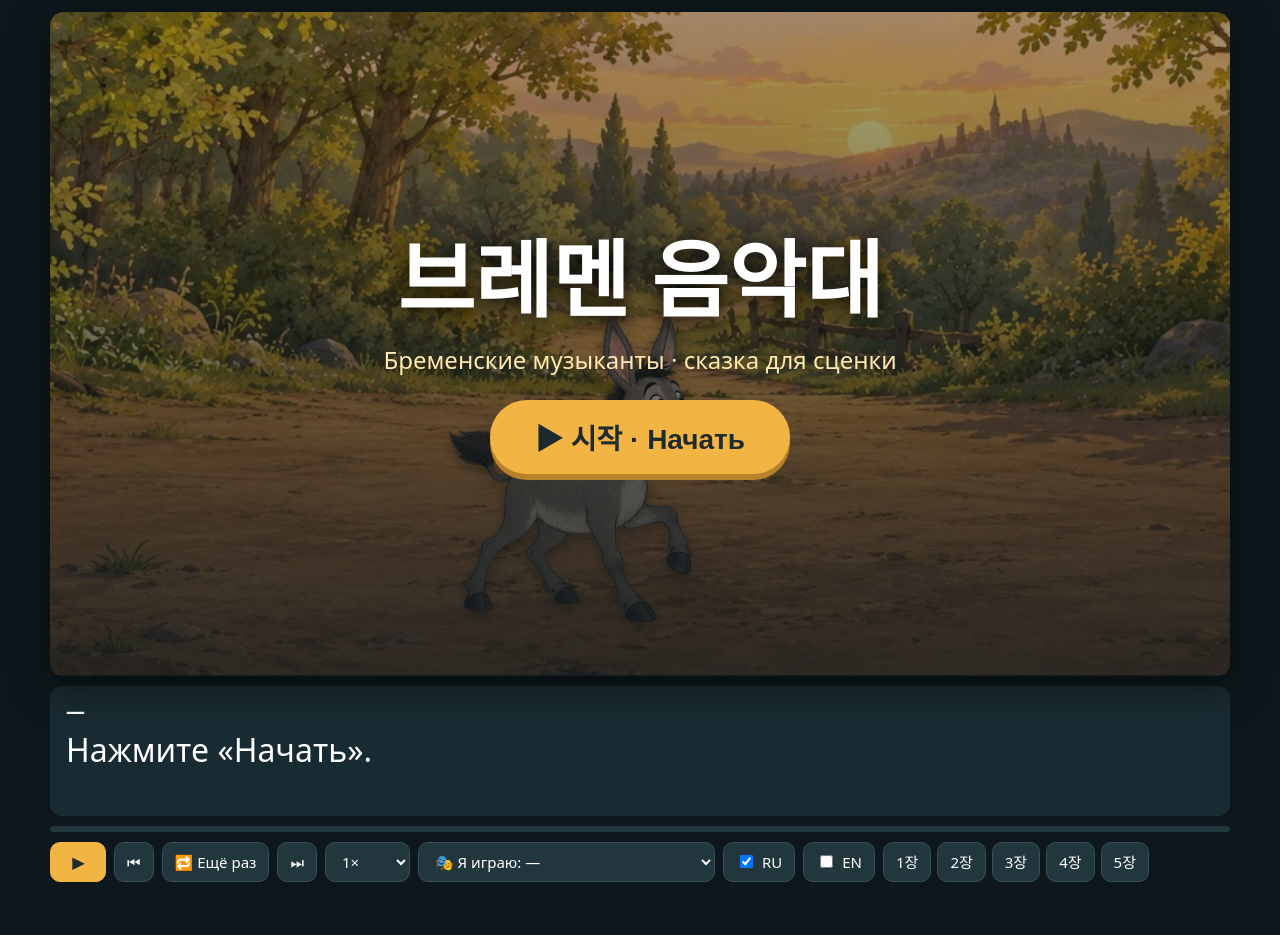
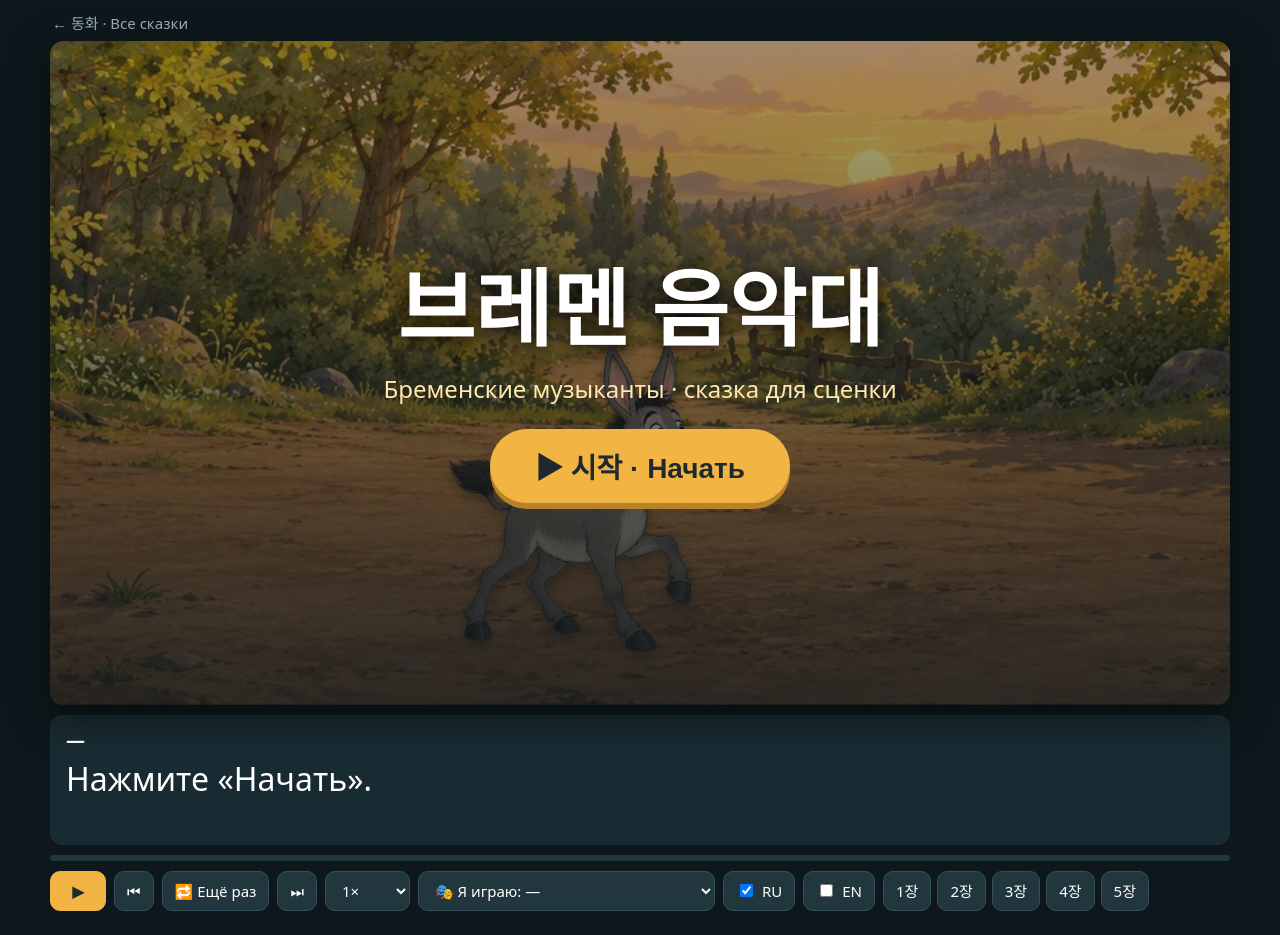
Before and after one commit to dmitriiree/bremen, a plain HTML site: page index.html in a window 1280 px wide. Before the commit the page ends 906 px from the top, so only its background shows below. Drawn offline with Linux system fonts and the light colour scheme.

Commit message:
Add link to the stories landing page
Co-Authored-By: Claude Opus 5.5 <noreply@anthropic.com>

```diff
--- a/index.html
+++ b/index.html
@@ -14,6 +14,8 @@
   html, body { margin: 0; background: #0e181c; color: #fff; font-family: "Apple SD Gothic Neo", "Noto Sans KR", system-ui, sans-serif; }
   body { display: flex; flex-direction: column; align-items: center; min-height: 100vh; padding: 12px 16px 24px; }
   .wrap { width: 100%; max-width: 1180px; }
+  .home { display: inline-block; margin: 0 0 8px 2px; color: var(--muted); text-decoration: none; font-size: 15px; }
+  .home:hover { color: var(--accent); }
 
   /* ---------- stage ---------- */
   .stage { position: relative; width: 100%; aspect-ratio: 16 / 9; overflow: hidden; border-radius: 14px;
@@ -149,7 +151,7 @@
   .rec .wrap { max-width: none; }
   .rec .stage { border-radius: 0; aspect-ratio: auto; height: 570px; box-shadow: none; }
   .rec .sub { margin: 0; border-radius: 0; height: 150px; }
-  .rec .controls, .rec .note, .rec .progress, .rec .title { display: none !important; }
+  .rec .controls, .rec .note, .rec .progress, .rec .title, .rec .home { display: none !important; }
   .flash { position: fixed; inset: 0; background: #fff; z-index: 999; }
   .rec .wrap { height: 720px; overflow: hidden; }
   #mark { position: fixed; left: 0; right: 0; top: 720px; height: 16px; background: #000; }  /* line-id strip, cropped from the mp4 */
@@ -168,7 +170,7 @@
   .recv .sub .ko { font-size: 70px; line-height: 1.3; margin: 0; }
   .recv .sub .ruline { font-size: 46px; line-height: 1.3; } .recv .sub .enline { font-size: 42px; line-height: 1.3; }
   .recv .action { font-size: 30px; } .recv .card .ru, .recv .card .en { font-size: 32px; } .recv .actor .tag { font-size: 24px; }
-  .recv .controls, .recv .note, .recv .title { display: none !important; }
+  .recv .controls, .recv .note, .recv .title, .recv .home { display: none !important; }
   .recv #mark { top: 1920px; }
   @media (max-width: 640px) { .controls button, .controls select, .controls label { font-size: 13px; padding: 6px 4px; }
     /* phone: a 5-column grid across the full width */
@@ -183,6 +185,7 @@
 <body>
 <div class="wrap">
   <div class="vhead"><h1>브레멘 음악대</h1><div class="t2">Бременские музыканты · The Bremen Town Musicians</div><div class="ch" id="vch"></div></div>
+  <a class="home" id="home" href="https://dmitriiree.github.io/"></a>
   <div class="stage" id="stage">
     <div class="bg" id="bgA"></div><div class="bg" id="bgB" style="opacity:0"></div>
     <div class="tint" id="tint"></div>
@@ -260,13 +263,13 @@
   const UI = {
     en: { tagline: 'The Bremen Town Musicians · a play for kids', go: '▶ 시작 · Start', press: 'Press “Start”.',
           again: '🔁 Again', iplay: '🎭 I play', yourturn: '🎤 Your turn — say it, then press Space', yourturnTouch: '🎤 Your turn — say it, then tap here',
-          chapter: n => `${n}장 · Chapter ${n}`, },
+          chapter: n => `${n}장 · Chapter ${n}`, home: '← 동화 · All stories' },
     ru: { tagline: 'Бременские музыканты · сказка для сценки', go: '▶ 시작 · Начать', press: 'Нажмите «Начать».',
           again: '🔁 Ещё раз', iplay: '🎭 Я играю', yourturn: '🎤 Твоя очередь — скажи и нажми пробел', yourturnTouch: '🎤 Твоя очередь — скажи и нажми сюда',
-          chapter: n => `${n}장 · Глава ${n}`, },
+          chapter: n => `${n}장 · Глава ${n}`, home: '← 동화 · Все сказки' },
     ko: { tagline: '어린이 연극', go: '▶ 시작', press: '“시작”을 누르세요.',
           again: '🔁 다시', iplay: '🎭 내 역할', yourturn: '🎤 내 차례 — 말한 다음 스페이스를 누르세요', yourturnTouch: '🎤 내 차례 — 말한 다음 여기를 누르세요',
-          chapter: n => `${n}장`, },
+          chapter: n => `${n}장`, home: '← 동화 모음' },
   };
   let lang = 'en', lastLine = null, lastChapter = null;
   const nameIdx = () => ({ ru: 1, en: 2 })[lang];
@@ -275,7 +278,7 @@
     return k ? `${n[0]} · ${n[k]}` : n[0]; }
   function applyLang() {
     const T = UI[lang]; document.documentElement.lang = lang;
-    $('tagline').textContent = T.tagline; $('go').textContent = T.go; $('again').innerHTML = T.again.replace(/^(\S+) (.*)$/, '$1<span class="lbl"> $2</span>');
+    $('tagline').textContent = T.tagline; $('home').textContent = T.home; $('go').textContent = T.go; $('again').innerHTML = T.again.replace(/^(\S+) (.*)$/, '$1<span class="lbl"> $2</span>');
     $('yourturn').textContent = matchMedia('(pointer: coarse)').matches ? T.yourturnTouch : T.yourturn;
     [...$('me').options].forEach(o => { o.textContent = `${T.iplay}: ${o.value ? speakerName(o.value) : '—'}`; });
     [...$('chapters').children].forEach((b, k) => { const c = items[chapterIdx[k]]; b.title = lang === 'ko' ? c.text : c[lang]; });
```
